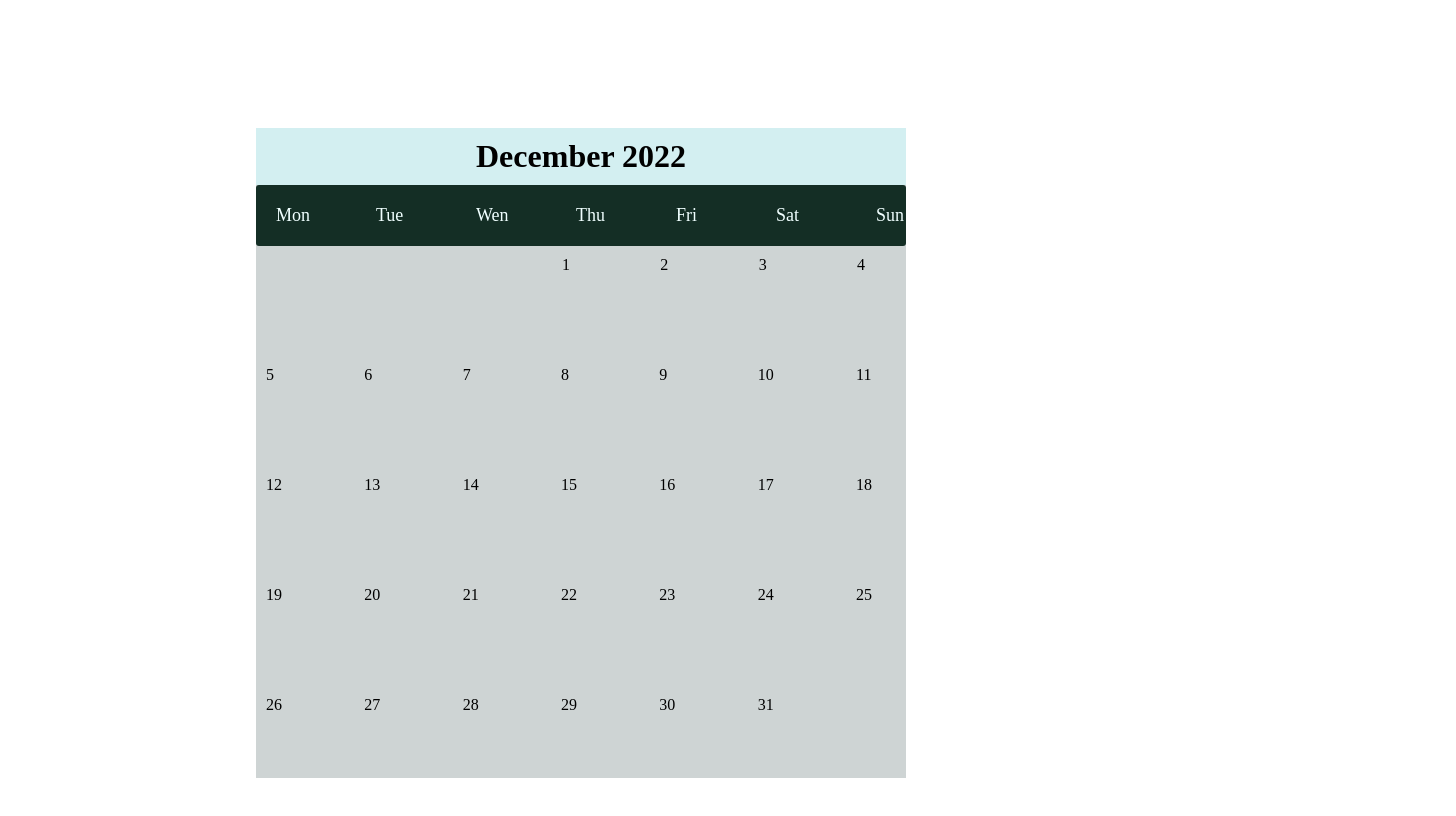
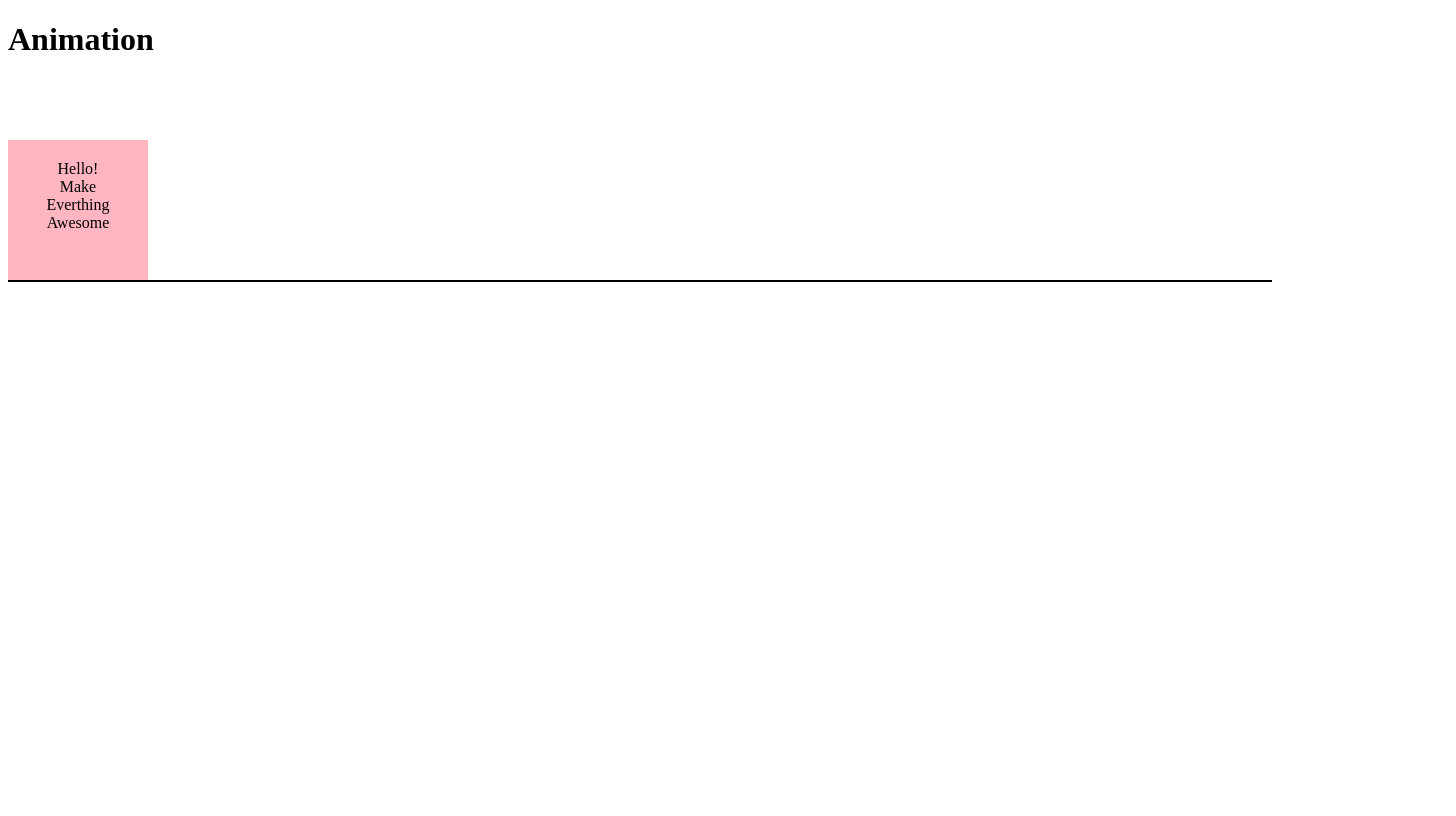
Before and after one commit to pradippawale/Testbook, a plain HTML site: page index.html in a window 1280 px wide. Shown: the whole page, 1456 px wide, since content can reach past the window. Drawn offline with Linux system fonts and the light colour scheme.

Commit message:
Animation

```diff
--- a/index.html
+++ b/index.html
@@ -3,61 +3,15 @@
 <head>
     <meta charset="UTF-8">
     <meta http-equiv="X-UA-Compatible" content="IE=edge">
-    <meta name="viewport" content="width=device-width, initial-scale= ">
-    <title>Calender Format</title>
-    <link rel="stylesheet" href="stylesheet.css">
+    <meta name="viewport" content="width=device-width, initial-scale=1.0">
+    <title>Animation Content</title>
+    <link rel="stylesheet" href="style.css">
 </head>
 <body>
-    <div class="grid">
-        <div class="header">
-            <h1>December 2022</h1>
-        </div>
-        <div class="grid-container">
-            <div class="monthtable weekdays" >
-                <div class="weekdaysname ">Mon</div>
-                <div class="weekdaysname ">Tue</div>
-                <div class="weekdaysname ">Wen</div>
-                <div class="weekdaysname ">Thu</div>
-                <div class="weekdaysname ">Fri</div>
-                <div class="weekdaysname ">Sat</div>
-                <div class="weekdaysname ">Sun</div>
-            </div>
-            <div class="days">
-                <div class="monthtable days dayindent">1</div>
-                <div class="monthtable days dayindent">2</div>
-                <div class="monthtable days dayindent">3</div>
-                <div class="monthtable days dayindent">4</div>
-                <div class="monthtable days"></div>
-                <div class="monthtable days"></div>
-                <div class="monthtable days"></div>
-                <div class="monthtable days">5</div>
-                <div class="monthtable days">6</div>
-                <div class="monthtable days">7</div>
-                <div class="monthtable days">8</div>
-                <div class="monthtable days">9</div>
-                <div class="monthtable days">10</div>
-                <div class="monthtable days">11</div>
-                <div class="monthtable days">12</div>
-                <div class="monthtable days">13</div>
-                <div class="monthtable days">14</div>
-                <div class="monthtable days">15</div>
-                <div class="monthtable days">16</div>
-                <div class="monthtable days">17</div>
-                <div class="monthtable days">18</div>
-                <div class="monthtable days">19</div>
-                <div class="monthtable days">20</div>
-                <div class="monthtable days">21</div>
-                <div class="monthtable days">22</div>
-                <div class="monthtable days">23</div>
-                <div class="monthtable days">24</div>
-                <div class="monthtable days">25</div>
-                <div class="monthtable days">26</div>
-                <div class="monthtable days">27</div>
-                <div class="monthtable days">28</div>
-                <div class="monthtable days">29</div>
-                <div class="monthtable days">30</div>
-                <div class="monthtable days">31</div>
-            </div>
+    <h1>Animation</h1>
+    <div class="container">
+        <div class="child bounce">
+            Hello! <br> Make <br> Everthing <br> Awesome
         </div>
     </div>
 </body>
--- /dev/null
+++ b/style.css
@@ -0,0 +1,26 @@
+.container {
+    border-bottom: 2px solid #000000;
+    display: flex;
+    height: 200px;
+    width: 100%;
+}
+.child {
+    text-align: center;
+    align-self: flex-end;
+    padding: 20PX;
+    width: 100px;
+    height: 100px;
+    background: #FFB6C1;
+    animation-duration: 2s;
+    animation-iteration-count: infinite;
+    transform-origin: bottom;
+}
+.bounce:hover {
+    animation-name: bounce;
+    animation-timing-function: ease;
+}
+@keyframes bounce {
+  0%   { transform: translateY(0); }
+  50%  { transform: translateY(-50px); }
+  100% { transform: translateY(0); }
+}
```
